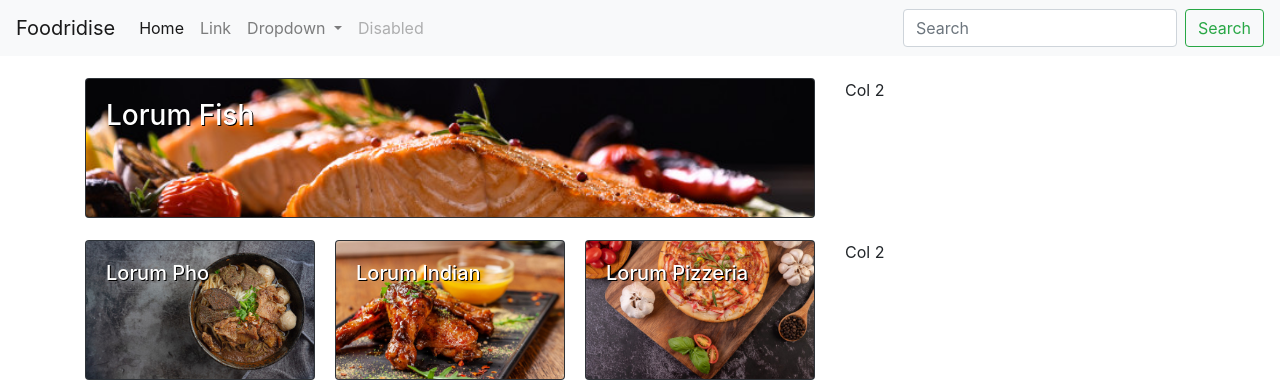
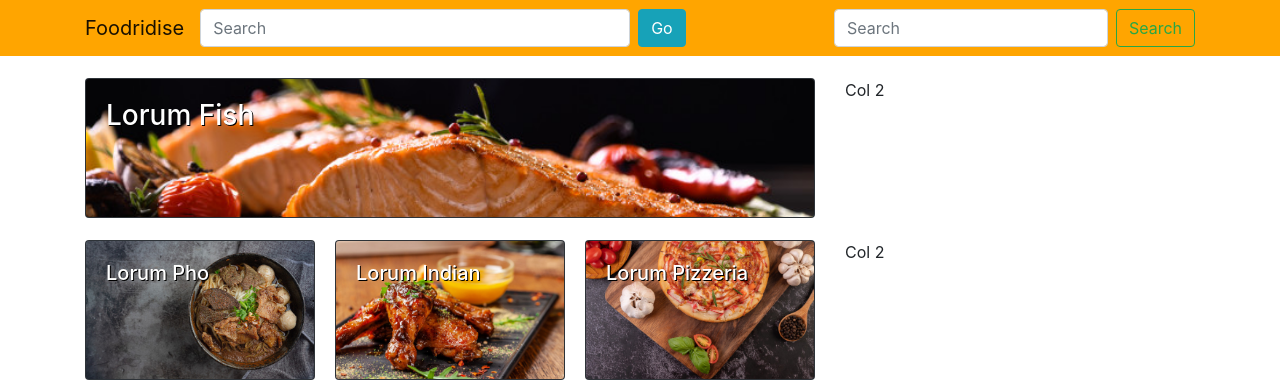
Before and after one commit to luisdiaz1997/CSC642_Project, a Flask app: page / in a window 1280 px wide. Shown: the top 388 px of the page. Run offline with Flask 2, Linux system fonts and the light colour scheme; some libraries are stand-ins or nearby versions.

Commit message:
modified navbar color and size of search

```diff
--- a/app.py
+++ b/app.py
@@ -5,9 +5,9 @@ app = Flask(__name__)
 
 @app.route("/")
 def home():
-
+    data = scrape.format_data(scrape.get_images('static/images'))
     return render_template("home.html", title="Foodridise",
-    data=scrape.format_data(scrape.get_images('static/images')))
+    data=data)
 
 
 if __name__ == "__main__":
--- a/templates/home.html
+++ b/templates/home.html
@@ -50,13 +50,11 @@ Foodridise
         height: 138px;
         width: 100%;
     }
-
     .card_style{
       text-shadow: 1px 1px black;
     }
-
-
-
+    .nav_search input[type=search]{width:430px;}
+    .navbar{ background-color: orange}
 
   </style>
 {% endblock %}
--- a/templates/navbar.html
+++ b/templates/navbar.html
@@ -1,35 +1,23 @@
-<nav class="navbar navbar-expand-lg navbar-light bg-light">
+<nav class="navbar navbar-expand-lg navbar-light">
+  <div class="container">
     <a class="navbar-brand" href="#">Foodridise</a>
     <button class="navbar-toggler" type="button" data-toggle="collapse" data-target="#navbarSupportedContent" aria-controls="navbarSupportedContent" aria-expanded="false" aria-label="Toggle navigation">
       <span class="navbar-toggler-icon"></span>
     </button>
 
     <div class="collapse navbar-collapse" id="navbarSupportedContent">
-    <ul class="navbar-nav mr-auto">
-      <li class="nav-item active">
-        <a class="nav-link" href="#">Home <span class="sr-only">(current)</span></a>
-      </li>
-      <li class="nav-item">
-        <a class="nav-link" href="#">Link</a>
-      </li>
-      <li class="nav-item dropdown">
-        <a class="nav-link dropdown-toggle" href="#" id="navbarDropdown" role="button" data-toggle="dropdown" aria-haspopup="true" aria-expanded="false">
-          Dropdown
-        </a>
-        <div class="dropdown-menu" aria-labelledby="navbarDropdown">
-          <a class="dropdown-item" href="#">Action</a>
-          <a class="dropdown-item" href="#">Another action</a>
-          <div class="dropdown-divider"></div>
-          <a class="dropdown-item" href="#">Something else here</a>
+      <div class="navbar-nav mr-auto">
+        <form class="form-inline my-2 my-lg-0 nav_search" >
+          <input class="form-control mr-sm-2" type="search" placeholder="Search" aria-label="Search">
+          <button class="btn btn-info my-2 my-sm-0" type="submit">Go</button>
+        </form>
       </div>
-      </li>
-      <li class="nav-item">
-        <a class="nav-link disabled" href="#" tabindex="-1" aria-disabled="true">Disabled</a>
-      </li>
-    </ul>
+
+
       <form class="form-inline my-2 my-lg-0">
         <input class="form-control mr-sm-2" type="search" placeholder="Search" aria-label="Search">
         <button class="btn btn-outline-success my-2 my-sm-0" type="submit">Search</button>
       </form>
     </div>
+  </div>
 </nav>
```
Also changed, not shown: 2 other files. Lines whose indentation alone changed are shown as unchanged.
